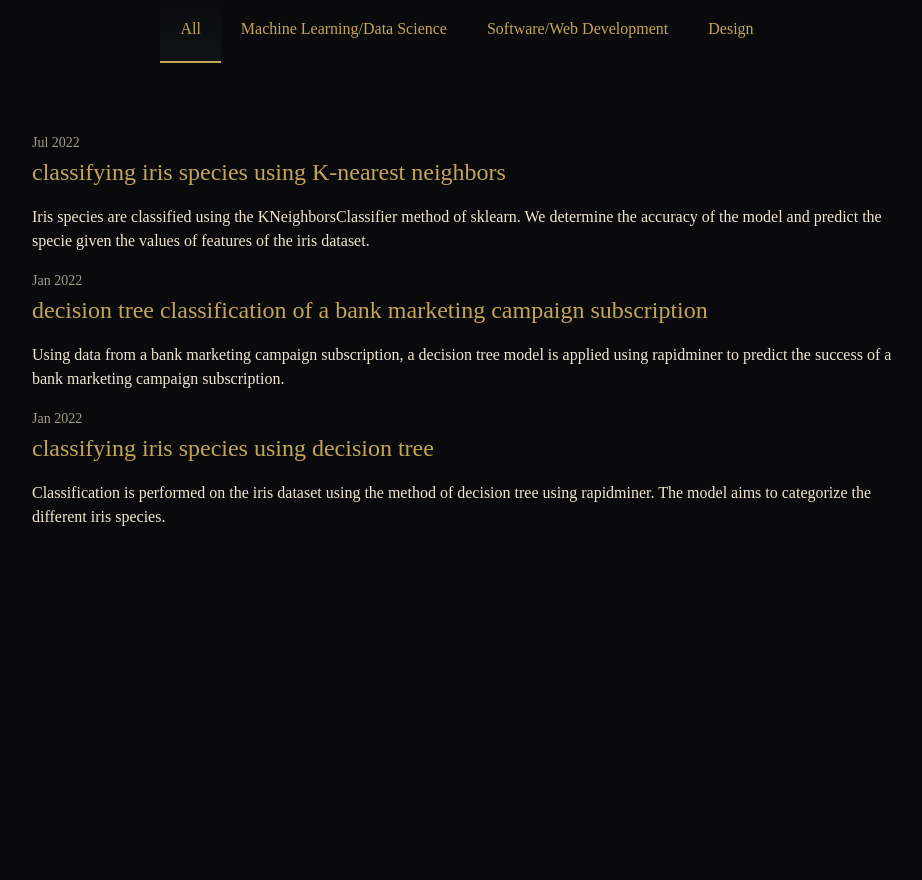
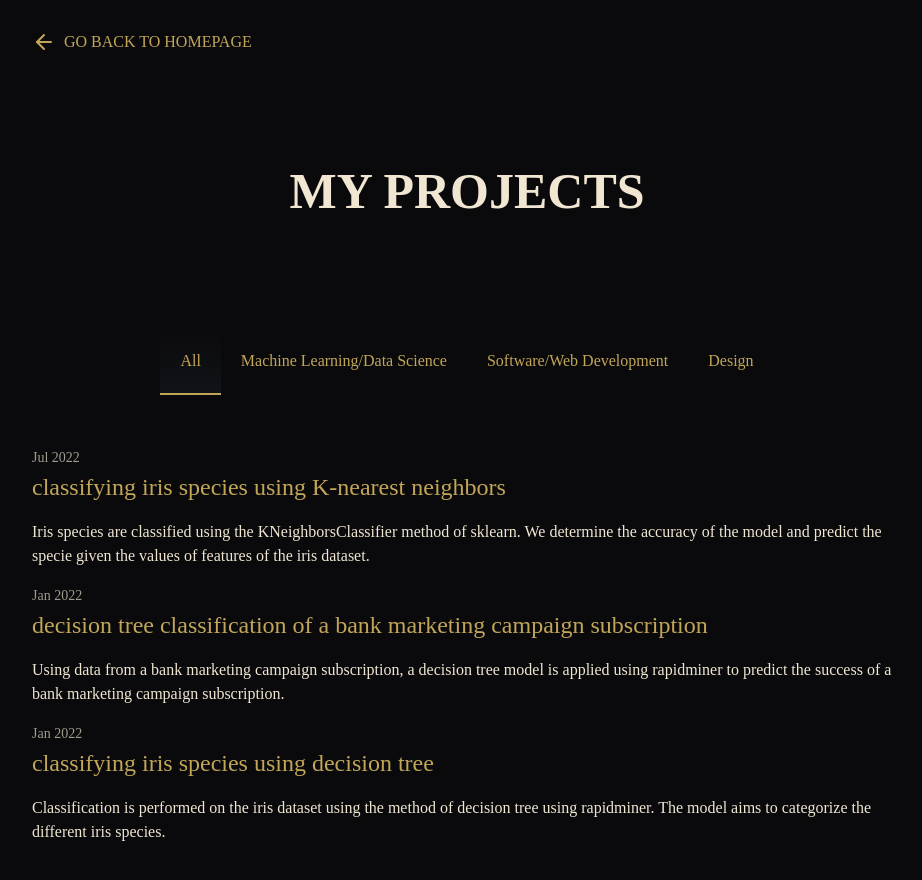
Before and after one commit to jrs-a/Portfolio, a Jekyll site: the page built from projects.md, in a window 1280 px wide. Shown: the top 880 px of the page, without its empty margins (173-1095 px from the left). Built offline with Jekyll 4.4.1, drawn with Linux system fonts in a browser that asks for light colours; nearby versions of some CDN libraries.

Commit message:
fully responsive navbar resolve #4

```diff
--- a/_layouts/projects.html
+++ b/_layouts/projects.html
@@ -2,7 +2,10 @@
 layout: default
 ---
 <div class="projects">
-   <div class="navbg"></div>
+   <div class="page-header">
+      <a href="/"><svg xmlns="http://www.w3.org/2000/svg" viewBox="0 0 24 24" width="24" height="24" class="main-grid-item-icon" fill="none" stroke="currentColor" stroke-linecap="round" stroke-linejoin="round" stroke-width="2"><line x1="19" x2="5" y1="12" y2="12" /><polyline points="12 19 5 12 12 5" /></svg>go back to homepage</a>
+      <h1>My Projects</h1>
+   </div>
    <div class="filter-navbar">
       <div class="button-group filter-button-group">
             <a class="button active" data-filter="*">All</a>
--- a/_sass/minima.scss
+++ b/_sass/minima.scss
@@ -266,12 +266,22 @@ $on-laptop:        800px !default;
   }
 }
 
-.navbg {
-  top: 0;
-  position: fixed;
-  height: 63px;
-  background: $background-color;
-  width: 100%;
+.page-header {
+  h1 {
+    text-align:center;
+    font-weight: 700;
+    text-transform: uppercase;
+    font-size: 50px;
+    margin: 100px 0;
+  }
+  a {
+    display: flex;
+    gap: 8px;
+    text-transform: uppercase;
+  }
+  a:hover {
+    text-decoration: none;
+  }
 }
 
 .filter-navbar {
@@ -279,8 +289,11 @@ $on-laptop:        800px !default;
   display: grid;
   place-items: center;
 
+  position: sticky;
+  top: 0;
+  background: $background-color;
+
   .button-group {
-    position: fixed;
     display: flex;
 
     @include media-query($on-palm) {
@@ -313,9 +326,5 @@ $on-laptop:        800px !default;
 
 .projects-list {
   z-index: -1;
-  margin-top:100px;
-
-  @include media-query($on-palm) {
-    margin-top: 80px;
-  }
+  margin-top:50px;
 }
```
